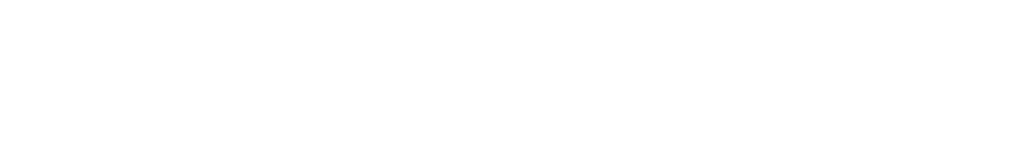
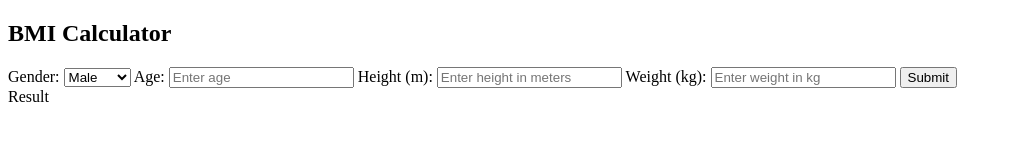
Before and after one commit to FonsahPageo/bmi-calculator, a plain HTML site: page index.html in a window 1280 px wide. Shown: the whole page, without its empty margins (0-1012 px from the left). Drawn offline with Linux system fonts and the light colour scheme.

Commit message:
HTML done

```diff
--- a/index.html
+++ b/index.html
@@ -7,6 +7,29 @@
     <link rel="stylesheet" href="style.css">
 </head>
 <body>
+    <div class="container">
+        <h2>BMI Calculator</h2>
+
+        <form id="bmiForm">
+            <label for="gender">Gender: </label>
+            <select id="gender" required>
+                <option value="male">Male</option>
+                <option value="female">Female</option>
+            </select>
+
+            <label for="number">Age: </label>
+            <input type="number" id="age" min="1" required placeholder="Enter age">
+
+            <label for="height-cm">Height (m): </label>
+            <input type="number" id="height" min="1" required placeholder="Enter height in meters">
+
+            <label for="weight">Weight (kg): </label>
+            <input type="number" id="weight" min="1" required placeholder="Enter weight in kg">
+
+            <input type="submit" value="Submit">
+        </form>
+        <div id="result">Result</div>
+    </div>
 
     <script src="script.js"></script>
 </body>
```
Also changed, not shown: 1 other file.
